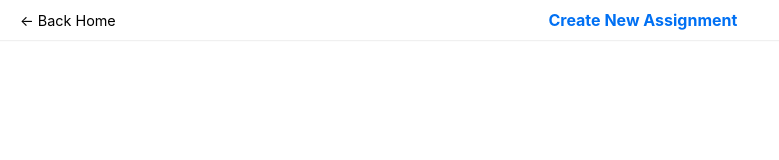
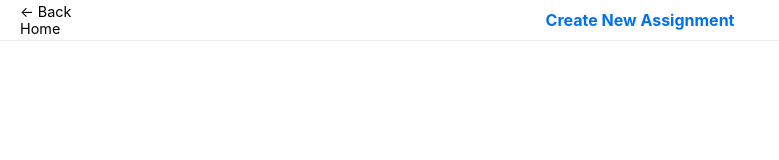
Before and after one commit to ninjaasmoke/afont, a Next.js app: page /new in a window 1280 px wide. Shown: the top 160 px of the page, without its empty margins (0-779 px from the left). Built offline with nearby package versions, Linux system fonts and the light colour scheme.

Commit message:
minor css in `new` page

```diff
--- /dev/null
+++ b/components/nav.js
@@ -0,0 +1,16 @@
+import Link from 'next/link'
+import styles from './nav.module.css'
+
+export default function Nav({ linkTo, navTitle }) {
+    return (
+        <nav className={styles.nav}>
+            <Link href={linkTo}>
+                <a>&larr; Back Home</a>
+            </Link>
+            <span className={styles.navTitle}>
+                {navTitle}
+            </span>
+            <span className={styles.navRSpace}></span>
+        </nav>
+    )
+}
--- /dev/null
+++ b/components/nav.module.css
@@ -0,0 +1,38 @@
+.nav {
+    min-height: 40px;
+    width: 100%;
+    position: fixed;
+    top: 0;
+    box-shadow: 0px 0px 1px 1px #eaeaeab7;
+    display: flex;
+    justify-content: space-between;
+    align-items: center;
+    padding: 0px 20px;
+}
+
+.nav a {
+    font-size: .9rem;
+    width: 90px;
+}
+
+.nav a::after {
+    display: block;
+    content: '';
+    border-bottom: solid 1px #0070f3;
+    transform: scaleX(0);
+    transition: transform 250ms ease-in-out;
+}
+
+.nav a:hover::after {
+    transform: scaleX(1);
+}
+
+.navTitle {
+    color: #0070f3;
+    font-weight: 700;
+    cursor: pointer;
+}
+
+.navRSpace {
+    width: 90px;
+}
--- a/pages/index.js
+++ b/pages/index.js
@@ -21,8 +21,6 @@ export default function Home() {
 
         <p className={styles.description}>
           Got bored of writing too many assignments? Too much to write?
-          <br />
-          Worry not, ASSIGNMENTIUM is here!
           <br />
           Just choose your favorite handwriting, paste your text, and your assignment is ready to go.
         </p>
--- a/pages/new.js
+++ b/pages/new.js
@@ -1,5 +1,5 @@
 import Head from 'next/head'
-import Link from 'next/link'
+import Nav from '../components/nav'
 import styles from '../styles/New.module.css'
 
 export default function New() {
@@ -9,15 +9,7 @@ export default function New() {
                 <title>Assignmentium | Create new assignment</title>
             </Head>
 
-            <nav className={styles.nav}>
-                <Link href="/">
-                    <a>&larr; Back Home</a>
-                </Link>
-                <span className={styles.navTitle}>
-                    Create New Assignment
-                </span>
-                <span className={styles.navRSpace}></span>
-            </nav>
+            <Nav linkTo="/" navTitle="Create New Assignment" />
         </div>
     )
 }
--- a/styles/New.module.css
+++ b/styles/New.module.css
@@ -7,28 +7,3 @@
     align-items: center;
     min-height: 100vh;
 }
-
-.nav {
-    min-height: 40px;
-    width: 100%;
-    position: fixed;
-    top: 0;
-    box-shadow: 0px 0px 1px 1px #eaeaeab7;
-    display: flex;
-    justify-content: space-between;
-    align-items: center;
-    padding: 0px 20px;
-}
-
-.nav a {
-    font-size: .9rem;
-}
-
-.navTitle {
-    color: #0070f3;
-    font-weight: 700;
-}
-
-.navRSpace {
-    width: 90px;
-}
--- a/styles/globals.css
+++ b/styles/globals.css
@@ -4,6 +4,11 @@ body {
   margin: 0;
   font-family: -apple-system, BlinkMacSystemFont, Segoe UI, Roboto, Oxygen,
     Ubuntu, Cantarell, Fira Sans, Droid Sans, Helvetica Neue, sans-serif;
+}
+
+::selection {
+  color: white;
+  background: #0070f3;
 }
 
 a {
```
Also changed, not shown: styles/Home.module.css (+6 -5 lines).
